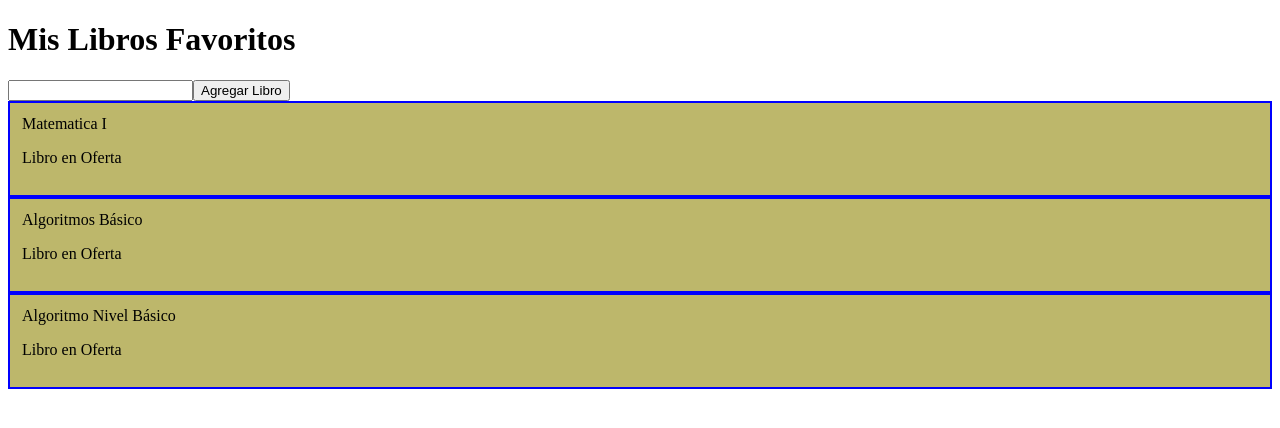
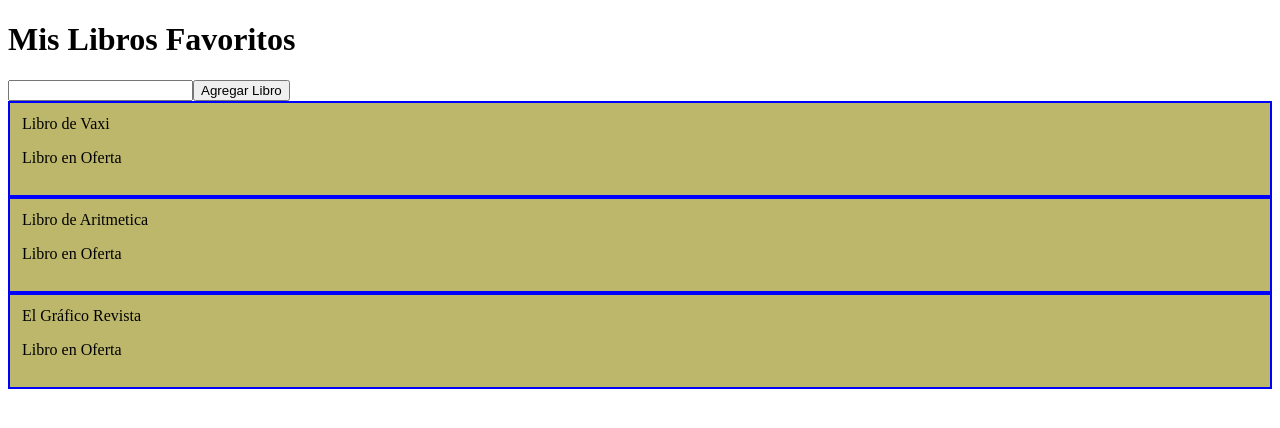
Before and after one commit to PedroAvila/MiwebApp, an Angular app: page / in a window 1280 px wide. Shown: the top 428 px of the page. Built offline with nearby package versions, Linux system fonts and the light colour scheme.

Commit message:
Servicios en Angular

```diff
--- a/src/app/app.module.ts
+++ b/src/app/app.module.ts
@@ -7,6 +7,7 @@ import { UsuarioComponent } from './usuario.component';
 import { FormsModule } from '@angular/forms';
 import { LibrosComponent } from './libros/libros.component';
 import { LibroComponent } from './libro/libro.component';
+import { LibrosService } from './services/libros.service';
 
 @NgModule({
   declarations: [
@@ -20,7 +21,7 @@ import { LibroComponent } from './libro/libro.component';
     AppRoutingModule,
     FormsModule
   ],
-  providers: [],
+  providers: [LibrosService],
   bootstrap: [AppComponent]
 })
 export class AppModule { }
--- a/src/app/libros/libros.component.ts
+++ b/src/app/libros/libros.component.ts
@@ -1,5 +1,6 @@
 import { ConstantPool } from "@angular/compiler";
 import { Component } from "@angular/core";
+import { LibrosService } from '../services/libros.service';
 
 @Component({
   selector: 'app-libros',
@@ -7,15 +8,19 @@ import { Component } from "@angular/core";
 })
 
 export class LibrosComponent{
-  libros = ['Matematica I', 'Algoritmos Básico', 'Algoritmo Nivel Básico'];
+  // libros = ['Matematica I', 'Algoritmos Básico', 'Algoritmo Nivel Básico'];
+ libros : string[] = [];
+  constructor(private librosService: LibrosService){
+    this.libros = librosService.obtenerLibros();
+  }
 
   eliminarLibro(libro : any){
-    this.libros = this.libros.filter(p => p !== libro);
+
   }
 
   guardarLibro(f : any){
     if(f.valid){
-      this.libros.push(f.value.nombreLibro);
+
     }
   }
 
--- /dev/null
+++ b/src/app/services/libros.service.ts
@@ -0,0 +1,12 @@
+export class LibrosService {
+  private libros = ['Libro de Vaxi', 'Libro de Aritmetica', 'El Gráfico Revista'];
+
+  agregarLibro(libroNombre: string) {
+    this.libros.push(libroNombre);
+  }
+
+  obtenerLibros() {
+    return [...this.libros];
+  }
+
+}
```
